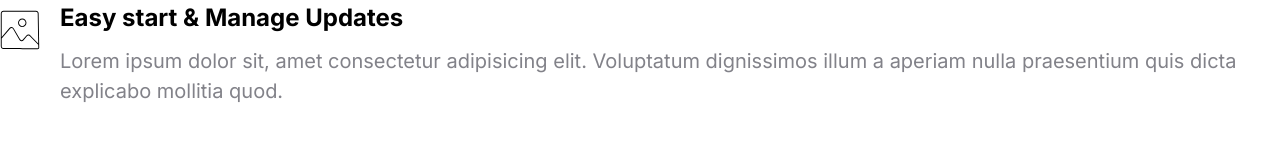
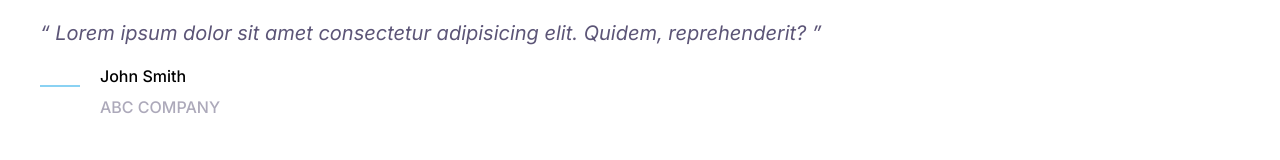
Before and after one commit to JacobJaniak/test, a plain HTML site: page index.html in a window 1280 px wide. Drawn offline with Linux system fonts and the light colour scheme.

Commit message:
added quoute component

```diff
--- a/css/styles.css
+++ b/css/styles.css
@@ -5,6 +5,7 @@
   --color-headings: #000;
   --color-body: #828289;
   --color-border: #ccc;
+  --color-body-darker: #5c5577;
   --border-radius: 30px;
 }
 
@@ -377,3 +378,48 @@ a {
 .media__image {
   margin-top: 1rem;
 }
+
+/* Quote */
+.quote {
+  font-size: 3rem;
+  font-style: italic;
+  color: var(--color-body-darker);
+  line-height: 1.3;
+}
+
+.qoute__text::before {
+  content: open-quote;
+}
+
+.qoute__text::after {
+  content: close-quote;
+}
+
+.quote .media__title {
+  font-style: normal;
+  font-weight: 500;
+  font-size: 3rem;
+}
+
+.quote .media__image {
+  margin-top: 0rem;
+}
+
+.quote .media__company-title {
+  font-style: normal;
+  font-weight: 500;
+  font-size: 2rem;
+  opacity: 50%;
+}
+
+@media screen and (min-width: 1024px) {
+  .quote {
+    font-size: 2rem;
+  }
+  .quote .media__title {
+    font-size: 1.6rem;
+  }
+  .quote .media__company-title {
+    font-size: 1.6rem;
+  }
+}
--- a/index.html
+++ b/index.html
@@ -14,15 +14,23 @@
     <link rel="stylesheet" href="css/styles.css" />
   </head>
   <body>
-    <div class="media">
+    <blockquote class="quote">
+      <p class="qoute__text">
+        Lorem ipsum dolor sit amet consectetur adipisicing elit. Quidem,
+        reprehenderit?
+      </p>
+      <footer>
+            <div class="media">
       <div class="media__image">
         <svg class="icon icon">
-        <use xlink:href="images/sprite.svg#snap"></use>
+        <use xlink:href="images/sprite.svg#line"></use>
       </div>
       <div class="media__body">
-        <h3 class="media__title">Easy start & Manage Updates</h3>
-        <p>Lorem ipsum dolor sit, amet consectetur adipisicing elit. Voluptatum dignissimos illum a aperiam nulla praesentium quis dicta explicabo mollitia quod.</p>
+        <h3 class="media__title">John Smith</h3>
+        <p class="media__company-title">ABC COMPANY</p>
       </div>
     </div>
+      </footer>
+    </blockquote>
   </body>
 </html>
```
Also changed, not shown: components/mediaobject.html (added, +10 -0 lines).
